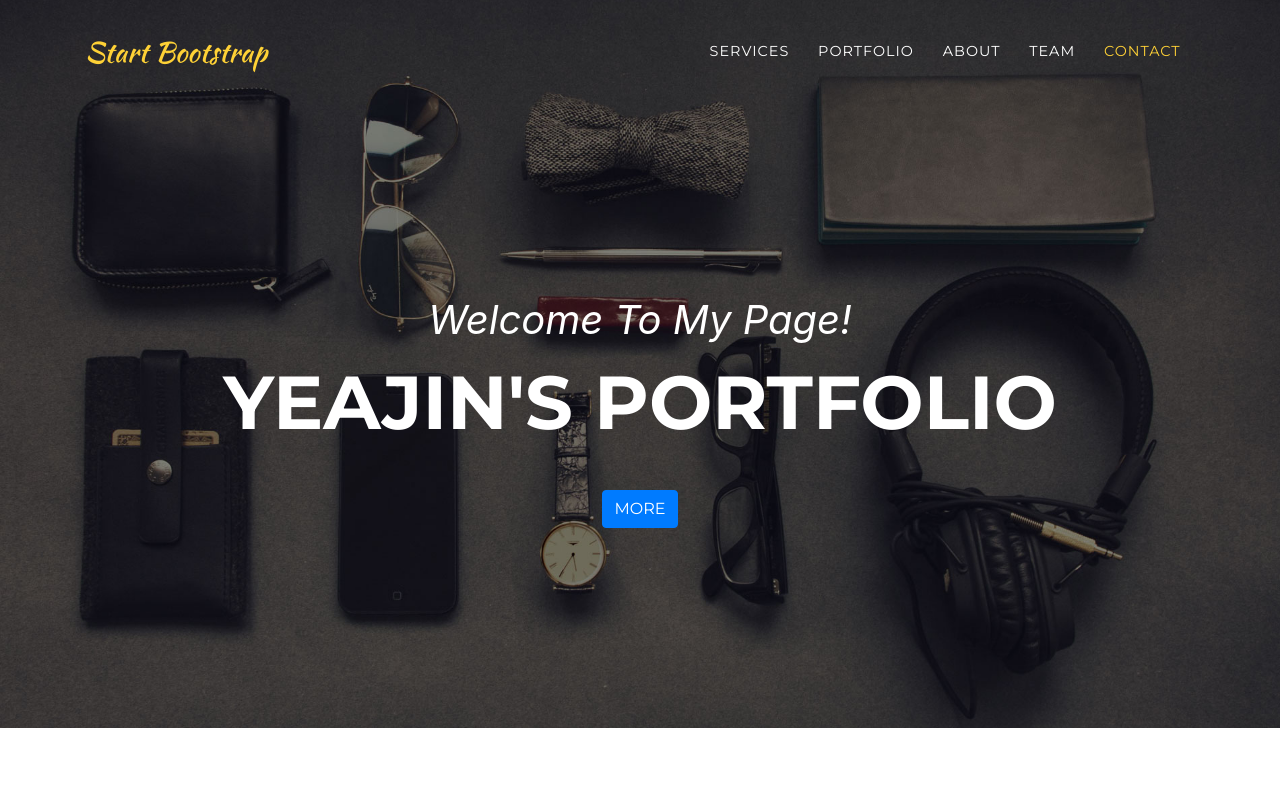
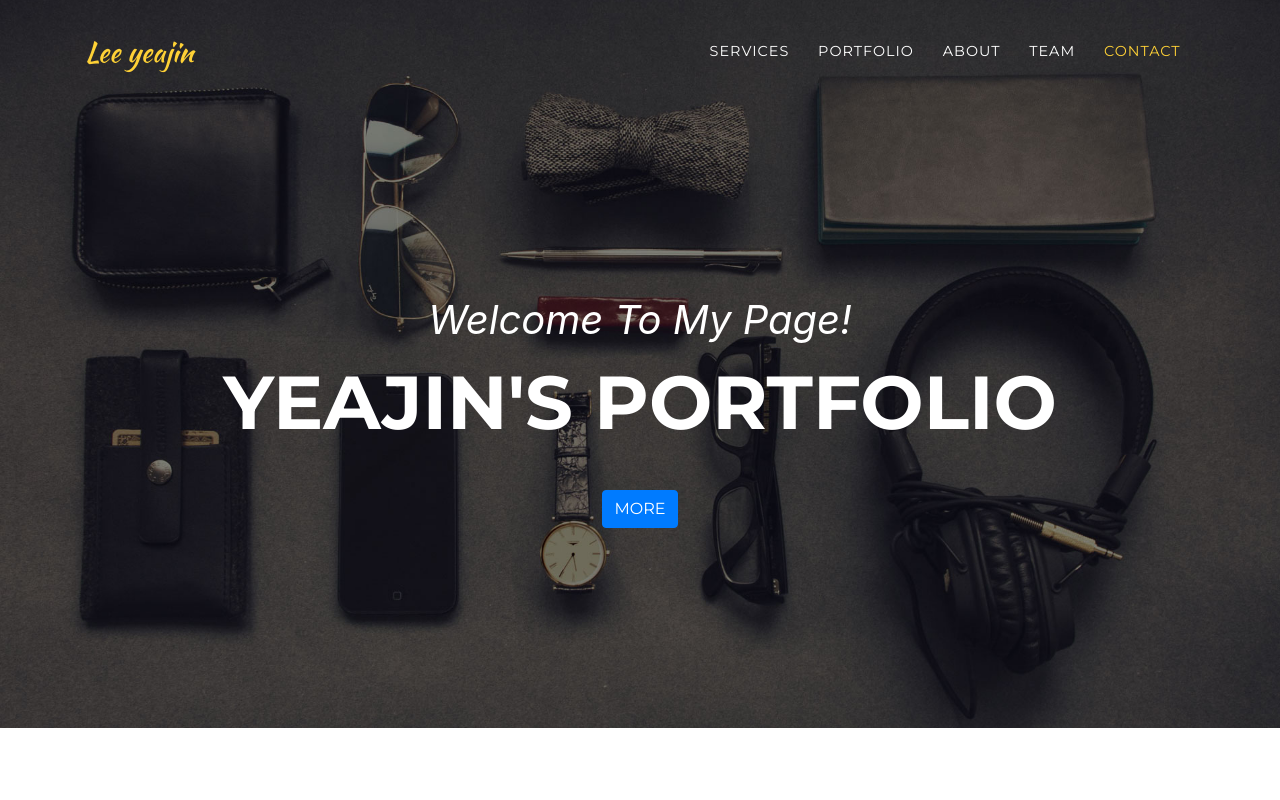
Before and after one commit to yea1402/Portfolio.github.io, a website with bundled scripts: page index.html in a window 1280 px wide. Shown: the top 800 px of the page. Built offline with nearby package versions, Linux system fonts and the light colour scheme; a web font is replaced by a local one.

Commit message:
Update index.html

```diff
--- a/index.html
+++ b/index.html
@@ -31,7 +31,7 @@
     <!-- Navigation -->
     <nav class="navbar navbar-expand-lg navbar-dark fixed-top" id="mainNav">
       <div class="container">
-        <a class="navbar-brand js-scroll-trigger" href="#page-top">Start Bootstrap</a>
+        <a class="navbar-brand js-scroll-trigger" href="#page-top"> Lee yeajin</a>
         <button class="navbar-toggler navbar-toggler-right" type="button" data-toggle="collapse" data-target="#navbarResponsive" aria-controls="navbarResponsive" aria-expanded="false" aria-label="Toggle navigation">
           Menu
           <i class="fas fa-bars"></i>
```
